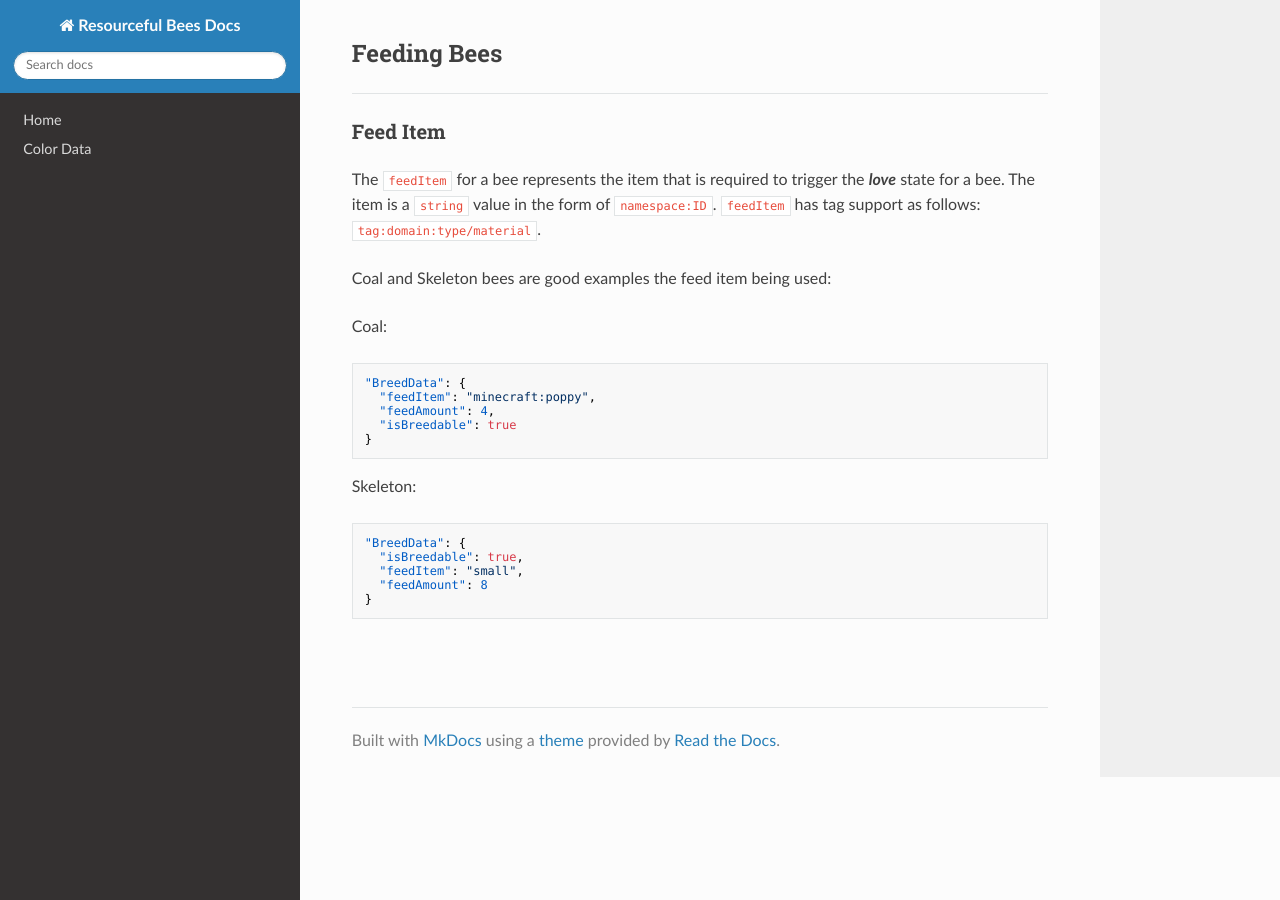
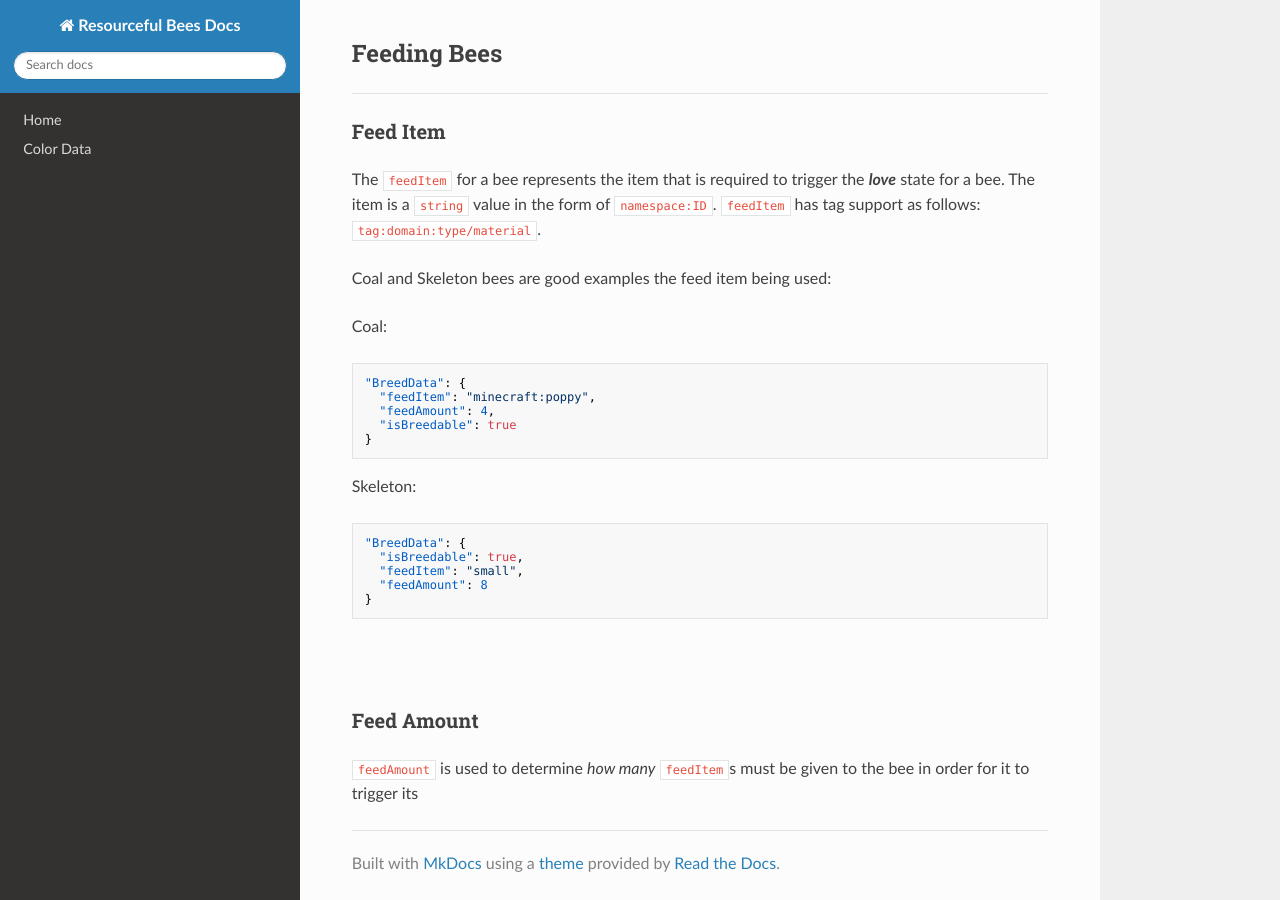
Before and after one commit to Team-Resourceful/ResourcefulBeesDocs, an MkDocs documentation site: the page built from docs/bee_data/breed_data.md, in a window 1280 px wide and 900 px high, scrolled down 2134 px. Built offline with MkDocs 1.6.1, drawn with Linux system fonts in a browser that asks for light colours; nearby versions of some CDN libraries.

Commit message:
docs/bee_data/breed_data.md updated from https://stackedit.io/

```diff
--- a/docs/bee_data/breed_data.md
+++ b/docs/bee_data/breed_data.md
@@ -110,9 +110,11 @@ Skeleton:
 <br>
 <br>
 
-###
+### **Feed Amount**
+
+`feedAmount` is used to determine *how many* `feedItem`s must be given to the bee in order for it to trigger its
 <!--stackedit_data:
-eyJoaXN0b3J5IjpbLTc4OTIyODA5MywtMTk5Mjk0NTQxOCwtMT
-ExMzk3ODgxMCwxMDc4MDUwNTIsLTc1MzkxNzMwMSw4MTAwMTc3
-MTldfQ==
+eyJoaXN0b3J5IjpbLTQ1NDMxMzIwLC0xOTkyOTQ1NDE4LC0xMT
+EzOTc4ODEwLDEwNzgwNTA1MiwtNzUzOTE3MzAxLDgxMDAxNzcx
+OV19
 -->
```
